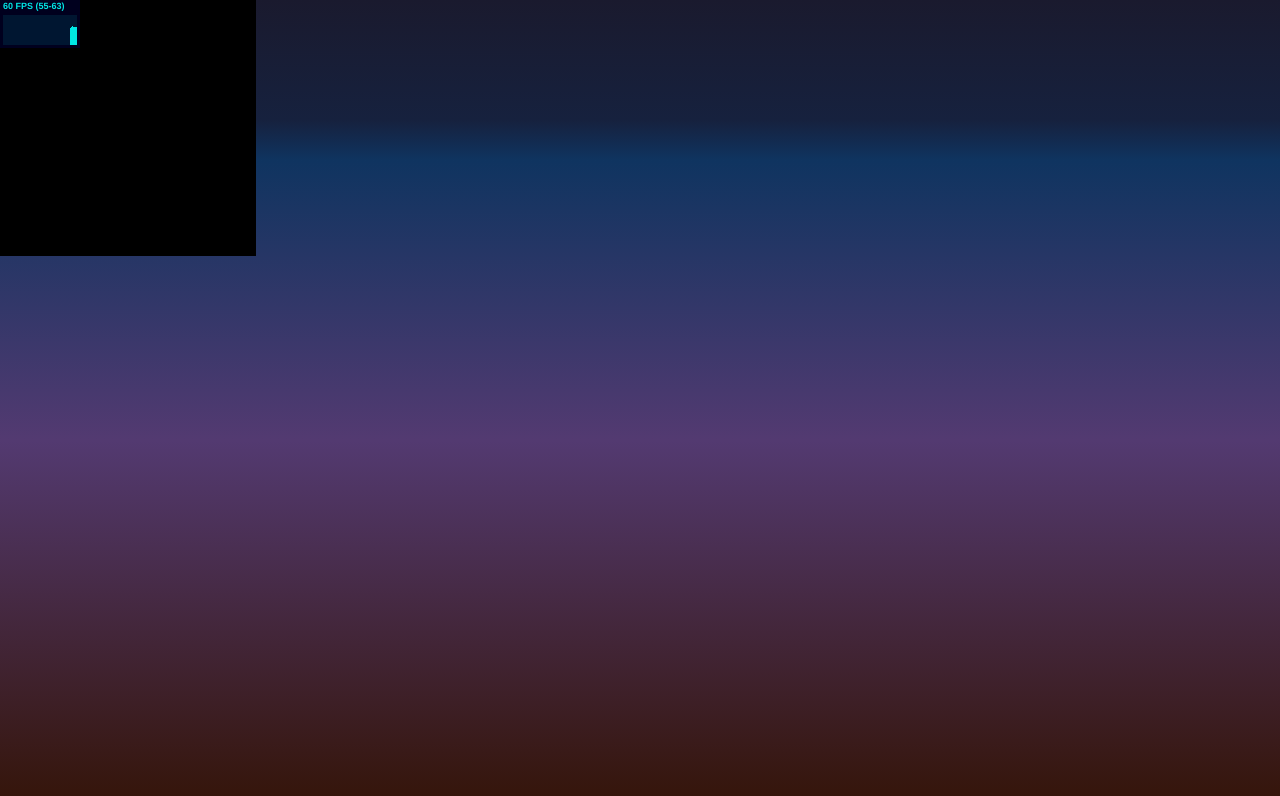
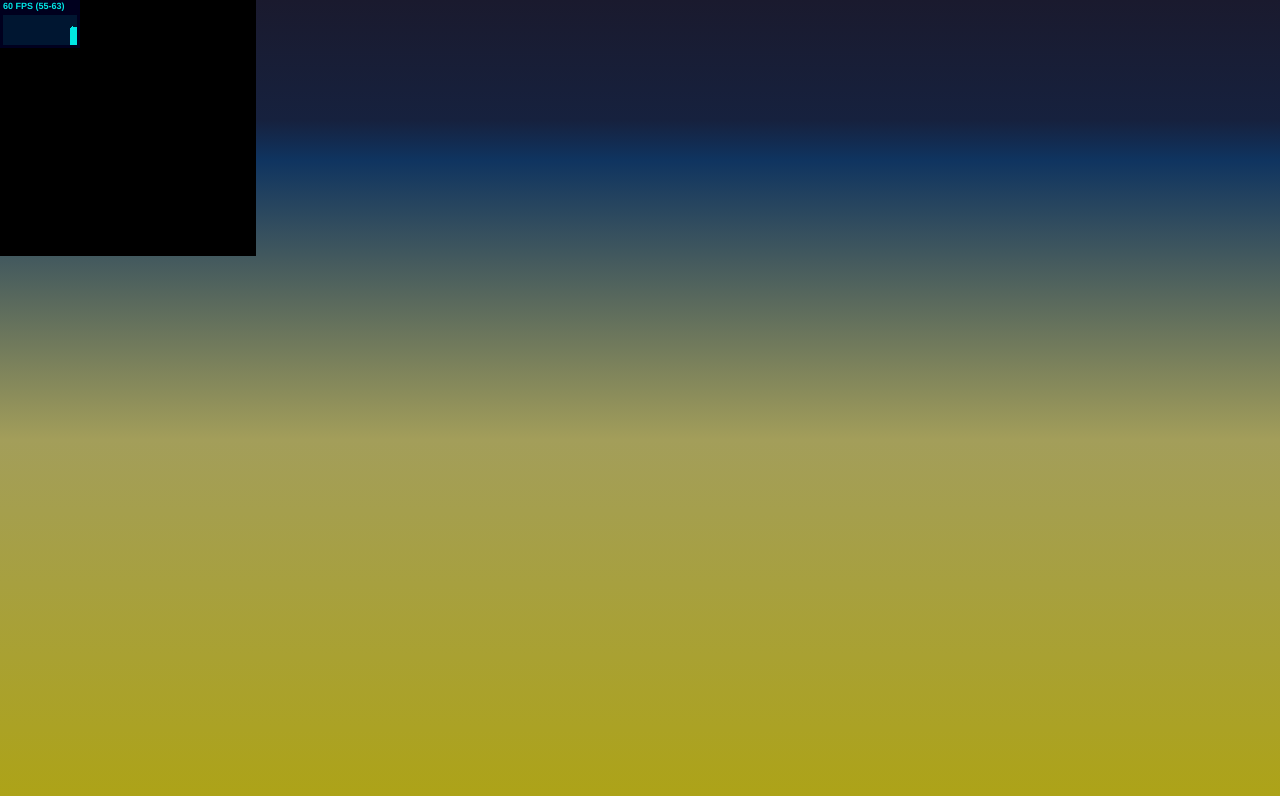
Before and after one commit to TokiLoshi/particle-party, a React (Vite) app: page / in a window 1280 px wide. Shown: the top 796 px of the page. Built offline with nearby package versions, Linux system fonts and the light colour scheme.

Commit message:
messing around with gradients

```diff
--- a/src/App.jsx
+++ b/src/App.jsx
@@ -15,9 +15,10 @@ function App() {
 					fov: 35,
 					position: [0, 0, 18],
 				}}
+				// https://uigradients.com/#KyooTah
 				style={{
 					background:
-						"linear-gradient( 180deg, #1a1a2e 0%, #16213e 15%, #0f3460 20%, #533a71 55%, #35150aff 100%",
+						"linear-gradient( 180deg, #1a1a2e 0%, #16213e 15%, #0f3460 20%, #a39e5aff 55%, #ada317ff 100%",
 				}}
 				gl={{
 					tonemapping: ACESFilmicToneMapping,
```
